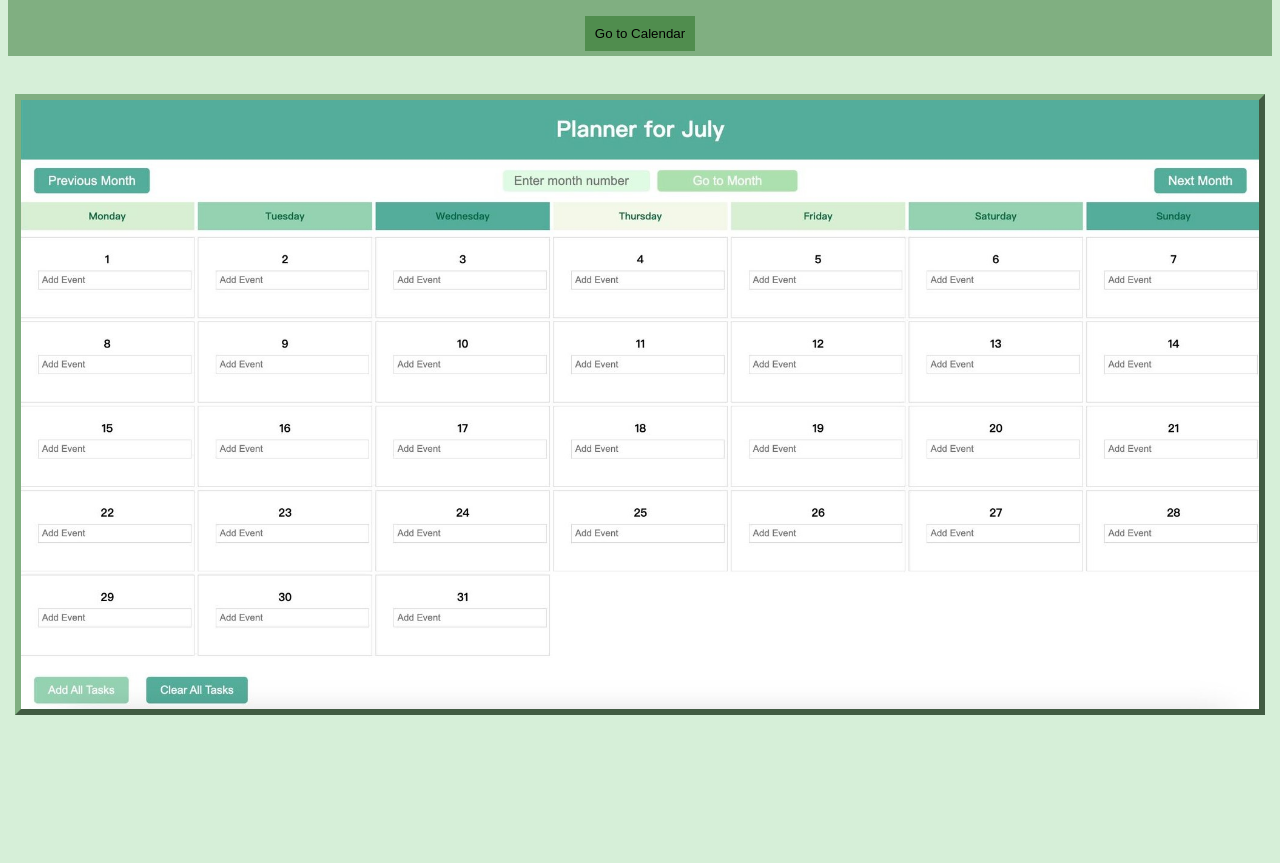
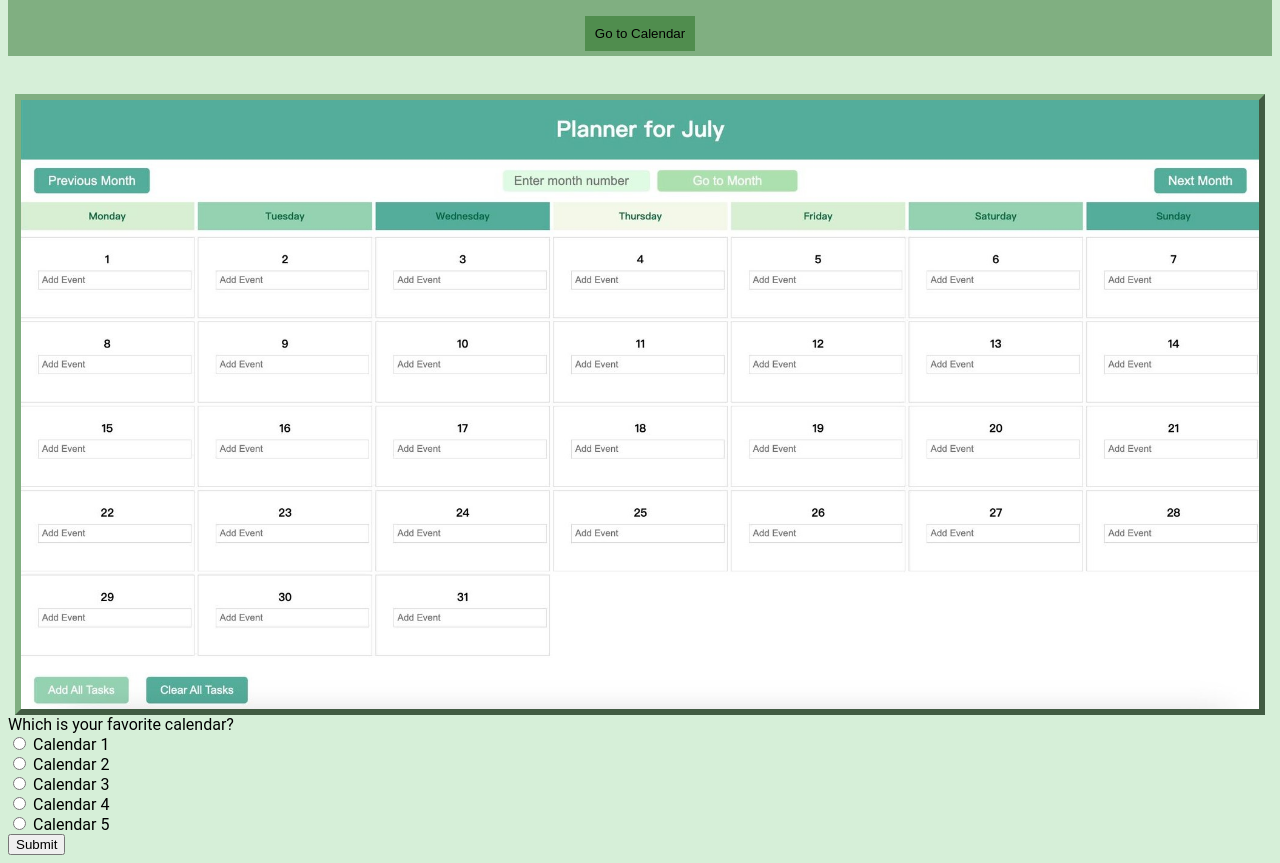
Before and after one commit to snigdhaaaa/WebDevPlannerProject, a plain HTML site: page main_page.html in a window 1280 px wide. Shown: the part 183-1046 px from the top of the page. Before the commit the page ends 906 px from the top, so only its background shows below. Drawn offline with Linux system fonts and the light colour scheme.

Commit message:
Add a form rating field

```diff
--- a/main_page.html
+++ b/main_page.html
@@ -49,7 +49,23 @@
         <img id="image" src="assets/imgs/Website1.jpg" width="1400">
 
     </div>
-
+    <div class="rating">
+        <form action="https://api.web3forms.com/submit" method="POST">
+            <input type="hidden" name="access_key" value="68534bcd-fe97-4b56-a309-246bf0fb384a">
+            <label for="rating">Which is your favorite calendar?</label><br>
+            <input type="radio" id="calendar1" name="favorite_calendar" value="1">
+            <label for="calendar1">Calendar 1</label><br>
+            <input type="radio" id="calendar2" name="favorite_calendar" value="2">
+            <label for="calendar2">Calendar 2</label><br>
+            <input type="radio" id="calendar3" name="favorite_calendar" value="3">
+            <label for="calendar3">Calendar 3</label><br>
+            <input type="radio" id="calendar4" name="favorite_calendar" value="4">
+            <label for="calendar4">Calendar 4</label><br>
+            <input type="radio" id="calendar5" name="favorite_calendar" value="5">
+            <label for="calendar5">Calendar 5</label><br>
+            <input type="submit" value="Submit">
+        </form>
+    </div>
     <script src="assets/js/scripts.js"></script>
 </body>
 </html>
--- /dev/null
+++ b/style.css
@@ -0,0 +1,65 @@
+body{
+    background-color: #D6EFD8;
+    font-family: "Roboto", sans-serif;
+    font-weight: 400;
+    font-style: normal;
+}
+
+ul {
+    list-style-type: none;
+    margin: 0;
+    padding: 0;
+    overflow: hidden;
+    background-color: #80AF81;
+}
+
+li {
+    float: left;
+}
+
+li a {
+    display: block;
+    color: rgb(0, 0, 0);
+    text-align: center;
+    padding: 14px 16px;
+    text-decoration: none;
+}
+
+li a:hover {
+    background-color: #1A5319;
+}
+
+.chooseWebsite {
+    background-color: #80AF81;
+    text-align: center;
+    padding: 5px;
+}
+
+#insidelink {
+    padding: 10px;
+    border-style:unset;
+    background-color: #508D4E;
+}
+
+#insidelink:hover {
+    background-color: #1A5319;
+}
+
+#image {
+    max-width: 98%;
+    border: #80AF81 6px outset;
+    display: block;
+    margin-left: auto;
+    margin-right: auto;
+
+}
+
+@media (max-width:1020px) {
+
+
+}
+.rating {
+    margin: 20px;
+    text-align: center;
+    color:rgb(85, 173, 155);
+}
```
